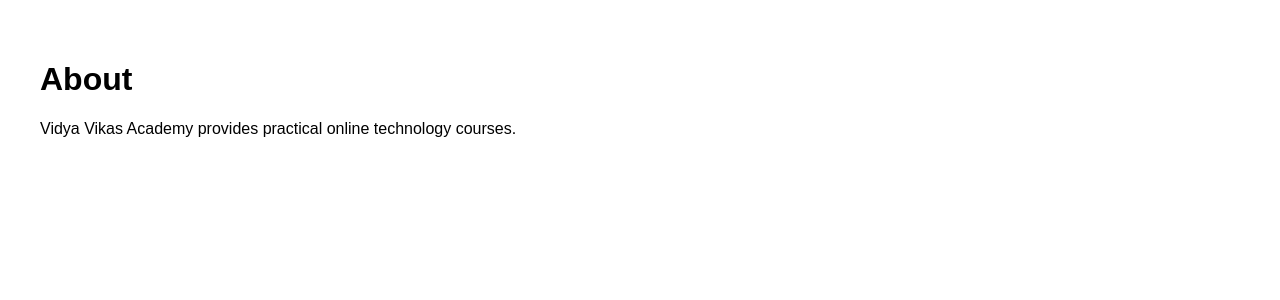
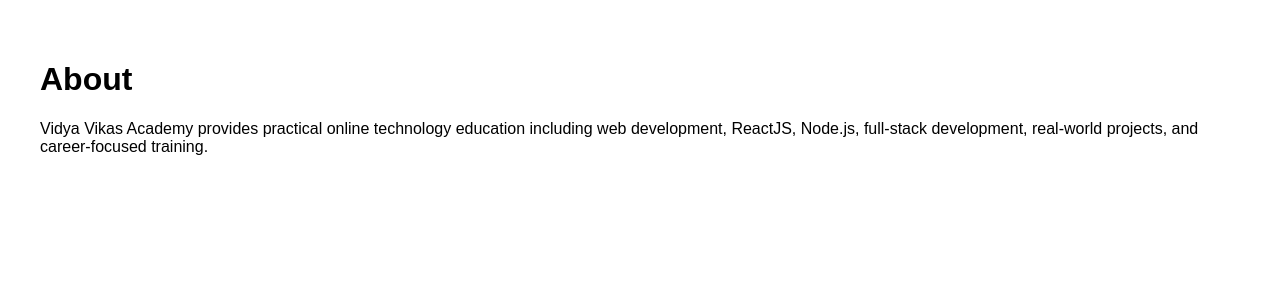
Before and after one commit to Maheshdh1/vidyavikasLMS, a Next.js app: page /about in a window 1280 px wide. Shown: the top 300 px of the page. Built offline with nearby package versions, Linux system fonts and the light colour scheme.

Commit message:
updated dashboard description

```diff
--- a/app/about/page.js
+++ b/app/about/page.js
@@ -1 +1,3 @@
-export default function Page(){return <main style={{padding:40}}><h1>About</h1><p>Vidya Vikas Academy provides practical online technology courses.</p></main>}
+export default function Page(){return <main style={{padding:40}}><h1>About</h1><p>Vidya Vikas Academy provides practical online technology education
+including web development, ReactJS, Node.js, full-stack development,
+real-world projects, and career-focused training.</p></main>}
--- a/app/contact/page.js
+++ b/app/contact/page.js
@@ -1 +1 @@
-export default function Page(){return <main style={{padding:40}}><h1>Contact</h1><p>Email: support@vidyavikasacademy.in</p></main>}
+export default function Page(){return <main style={{padding:40}}><h1>Contact</h1><p>Email: support@vidyavikasacademy.online</p></main>}
```
